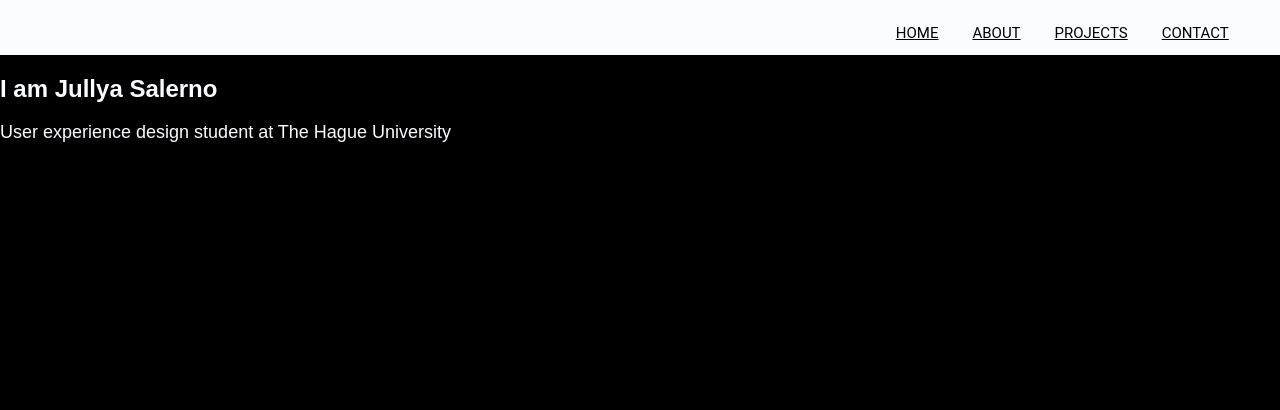
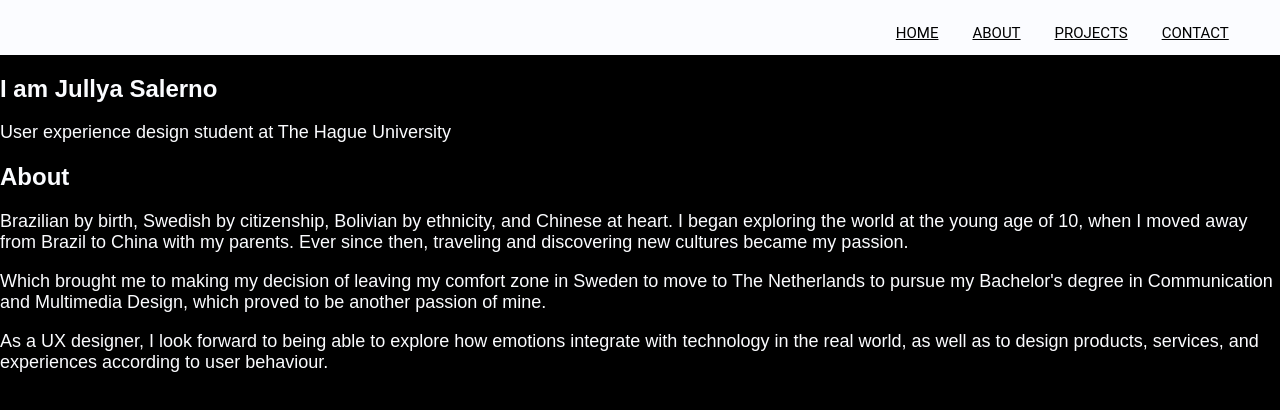
Before and after one commit to jSalern0/OPdev, a plain HTML site: page indexOP.html in a window 1280 px wide. Drawn offline with Linux system fonts and the light colour scheme.

Commit message:
About page

```diff
--- a/indexOP.html
+++ b/indexOP.html
@@ -38,3 +38,12 @@
 
 
         </section>
+
+        <section class="About">
+            <a name="aboutsection"></a>
+            <h2>About</h2>
+             <p>Brazilian by birth, Swedish by citizenship, Bolivian by ethnicity, and Chinese at heart. I began exploring the world at the young age of 10, when I moved away from Brazil to China with my parents. Ever since then, traveling and discovering new cultures became my passion.</p>
+            <p>Which brought me to making my decision of leaving my comfort zone in Sweden to move to The Netherlands to pursue my Bachelor's degree in Communication and Multimedia Design, which proved to be another passion of mine.</p>
+            <p>As a UX designer, I look forward to being able to explore how emotions integrate with technology in the real world, as well as to design products, services, and experiences according to user behaviour.</p>
+
+          </section>
```
